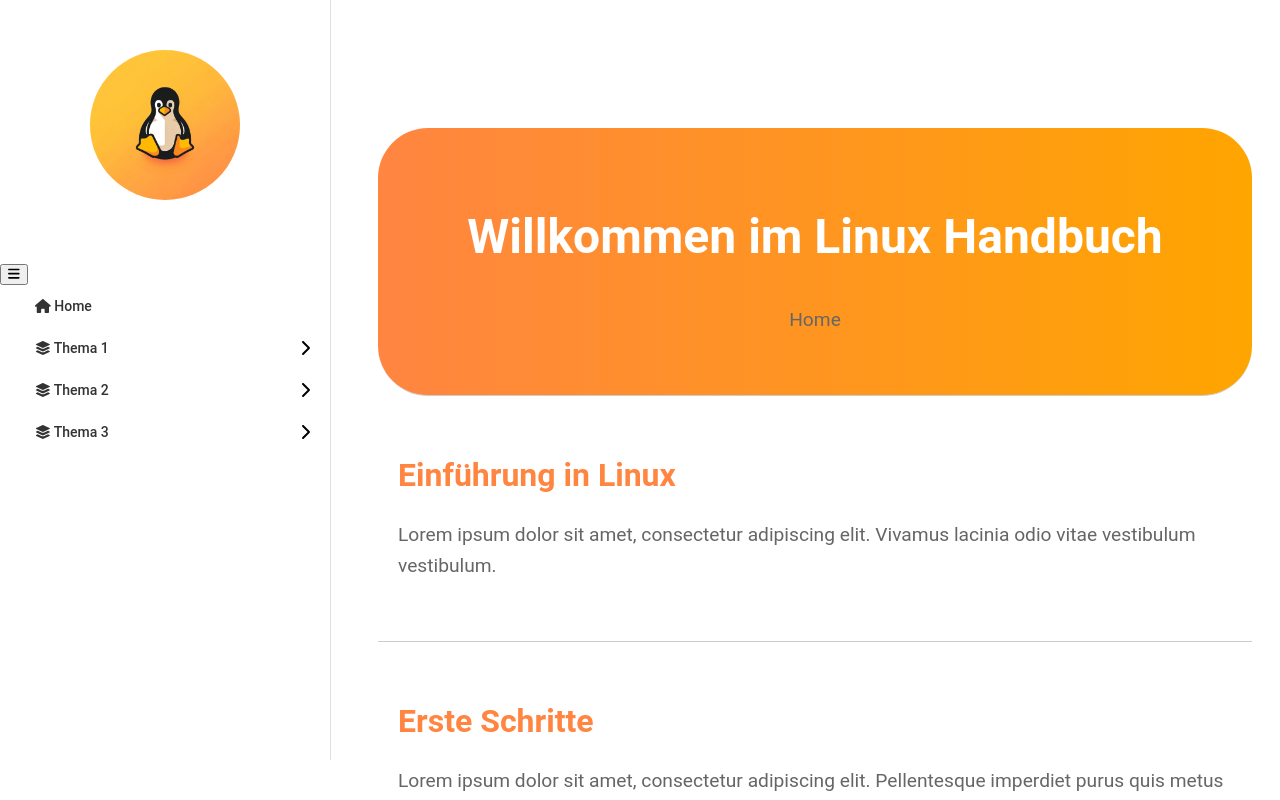
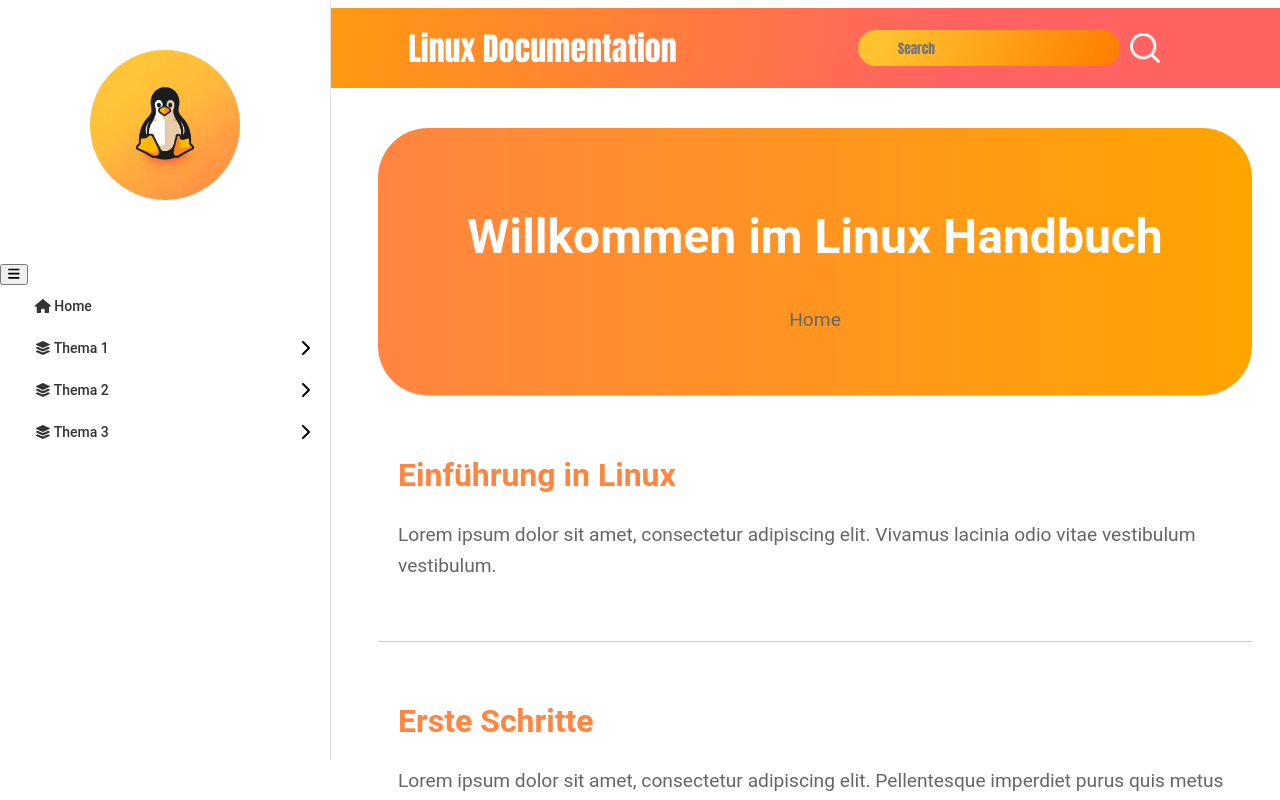
Before and after one commit to rtinase/linux-manual, a React (Create React App) app: page / in a window 1280 px wide. Shown: the top 800 px of the page. Built offline with nearby package versions, Linux system fonts and the light colour scheme.

Commit message:
+ header to main

```diff
--- a/src/App.js
+++ b/src/App.js
@@ -2,7 +2,8 @@
 import React, { useState } from 'react';
 import './App.css';
 import { BrowserRouter as Router, Routes } from 'react-router-dom';
-import Sidebar from './Components/Sidebar';
+import Sidebar from './components/Sidebar';
+import Header from './components/Header';
 import RoutesConfig from './routes';
 
 const App = () => {
@@ -11,6 +12,7 @@
   return (
     <Router>
       <div className="app">
+        <Header />
         <Sidebar isOpen={isSidebarOpen} toggle={() => setIsSidebarOpen(!isSidebarOpen)} />
         <div className={`content ${isSidebarOpen ? 'sidebar-open' : 'sidebar-closed'}`}>
           <Routes>
```
Also changed, not shown: 1 other file (tests, documents, lock files or other folders).
